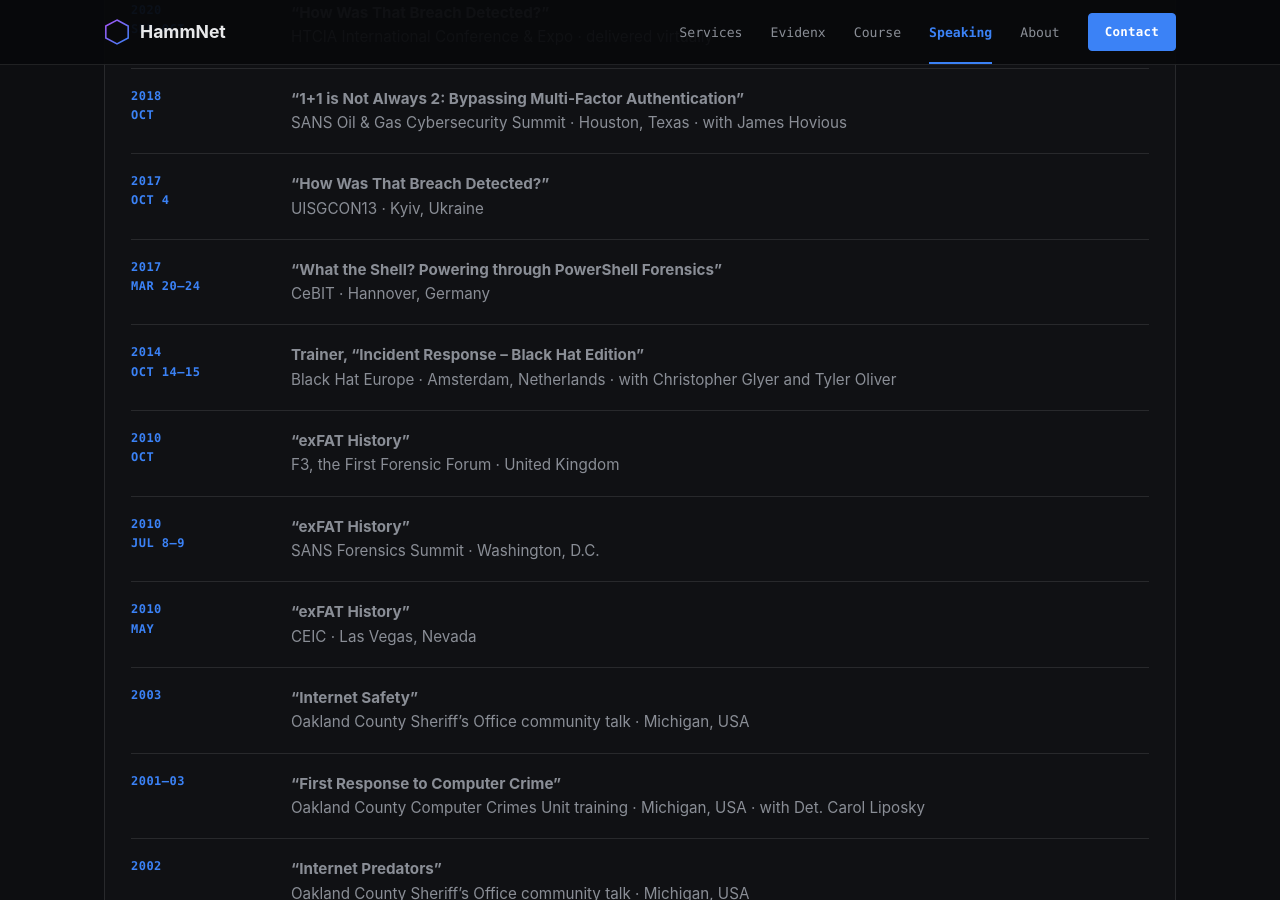
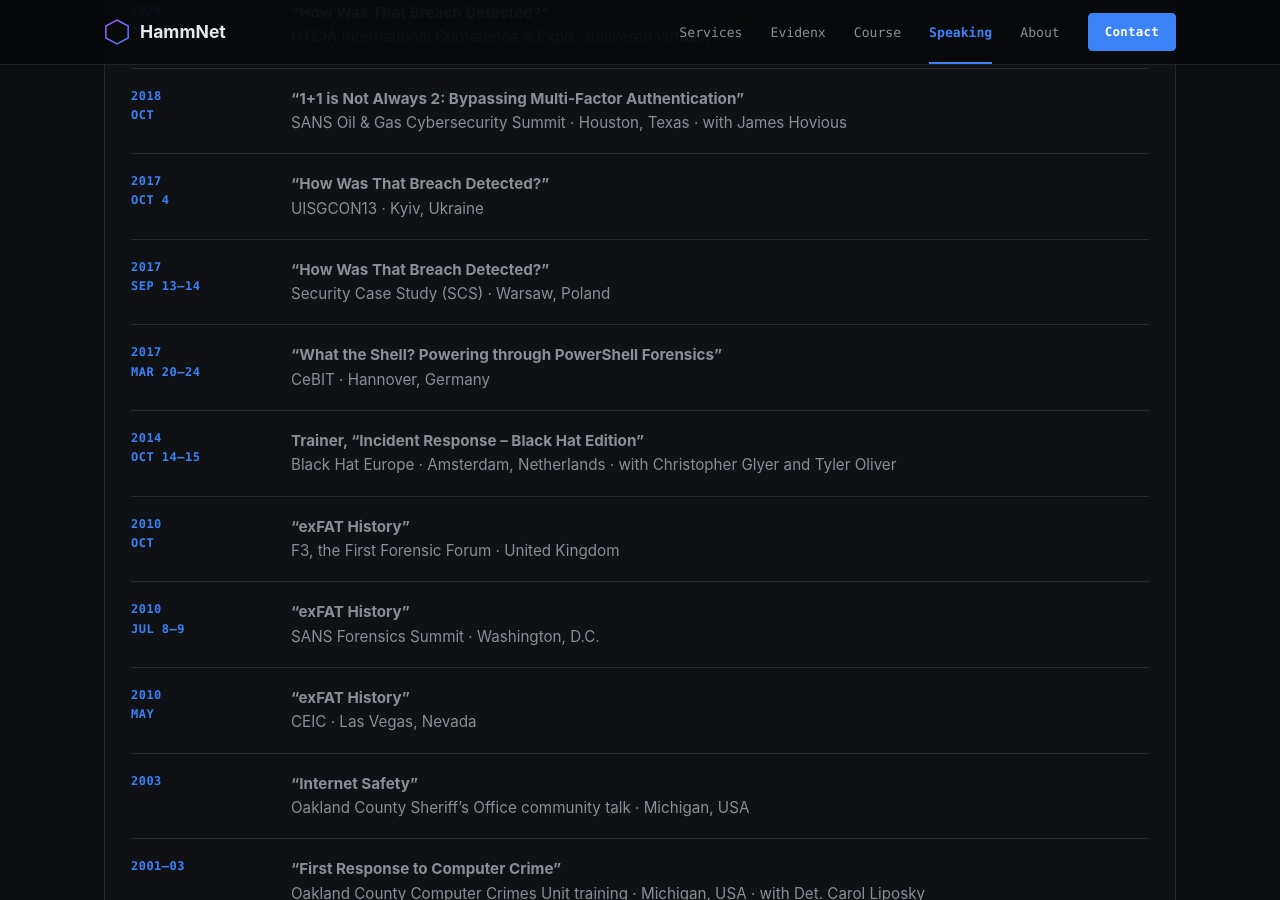
Before and after one commit to hammjd/hammjd.github.io, a Jekyll site: the page built from speaking.html, in a window 1280 px wide and 900 px high, scrolled down 2285 px. Built offline with Jekyll 4.4.1, drawn with Linux system fonts in a browser that asks for light colours.

Commit message:
Add SCS 2017 (Warsaw) as another Breach Detected delivery
Confirmed via the event's own call-for-papers page: Security Case
Study 2017, Warsaw, Sept 13-14.

Co-Authored-By: Claude Sonnet 5 <noreply@anthropic.com>

```diff
--- a/speaking.html
+++ b/speaking.html
@@ -144,6 +144,13 @@ description: >-
           </dd>
         </div>
         <div class="cred-row">
+          <dt>2017<br>Sep 13&ndash;14</dt>
+          <dd>
+            <strong>&ldquo;How Was That Breach Detected?&rdquo;</strong><br>
+            Security Case Study (SCS) &middot; Warsaw, Poland
+          </dd>
+        </div>
+        <div class="cred-row">
           <dt>2017<br>Mar 20&ndash;24</dt>
           <dd>
             <strong>&ldquo;What the Shell? Powering through PowerShell Forensics&rdquo;</strong><br>
```
